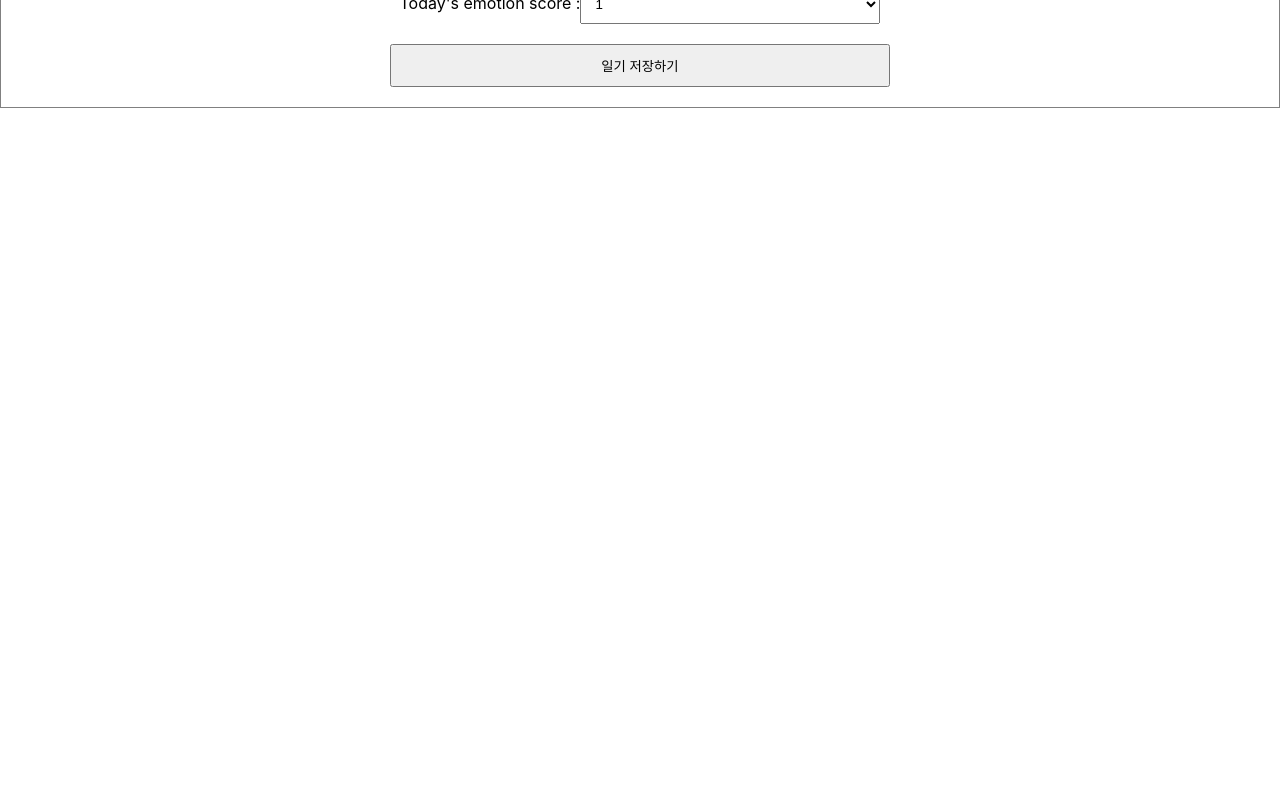
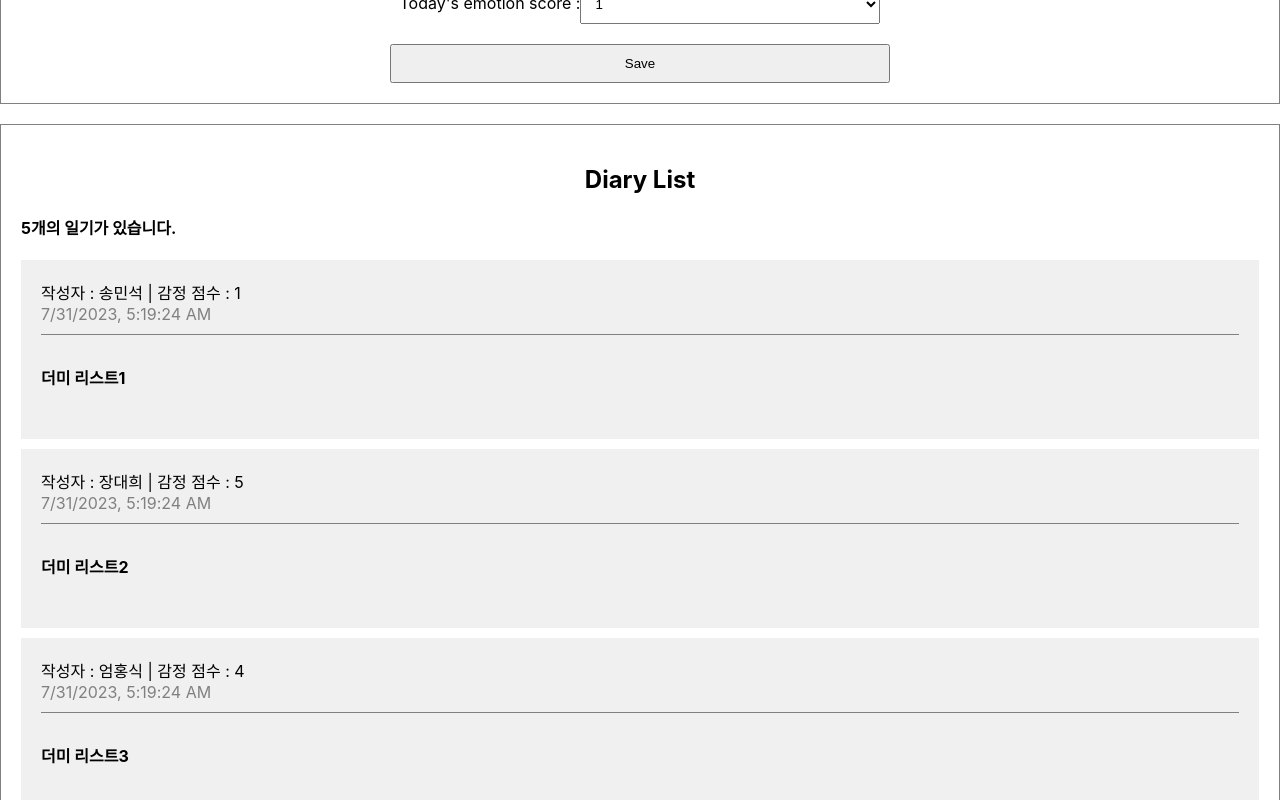
Before and after one commit to ssongms/EmotionDiary, a React (Create React App) app: page / in a window 1280 px wide. Shown: the part 360-1160 px from the top of the page. Before the commit the page ends 800 px from the top, so only its background shows below. Built offline with nearby package versions, Linux system fonts and the light colour scheme.

Commit message:
Feat : 더미리스트로 일기 렌더링 및 컴포넌트 분리

```diff
--- a/src/App.css
+++ b/src/App.css
@@ -26,3 +26,37 @@
   padding: 10px;
   cursor: pointer;
 }
+
+/* DiaryList */
+.DiaryList {
+  border: 1px solid gray;
+  padding: 20px;
+  margin-top: 20px;
+}
+
+.DiaryList h2 {
+  text-align: center;
+}
+
+/* DiaryItem */
+.DiaryItem {
+  background-color: rgb(240, 240, 240);
+  margin-bottom: 10px;
+  padding: 20px;
+}
+
+.DiaryItem .info {
+  border-bottom: 1px solid gray;
+  padding-bottom: 10px;
+  margin-bottom: 10px;
+}
+
+.DiaryItem .date {
+  color: gray;
+}
+
+.DiaryItem .content {
+  font-weight: bold;
+  margin-bottom: 30px;
+  margin-top: 30px;
+}
--- a/src/App.js
+++ b/src/App.js
@@ -1,10 +1,50 @@
 import "./App.css";
 import DiaryEditor from "./DiaryEditor";
+import DiaryList from "./DiaryList";
+
+const dummyList = [
+  {
+    id: 1,
+    author: "송민석",
+    content: "더미 리스트1",
+    emotion: 1,
+    created_date: new Date().getTime(),
+  },
+  {
+    id: 2,
+    author: "장대희",
+    content: "더미 리스트2",
+    emotion: 5,
+    created_date: new Date().getTime(),
+  },
+  {
+    id: 3,
+    author: "엄홍식",
+    content: "더미 리스트3",
+    emotion: 4,
+    created_date: new Date().getTime(),
+  },
+  {
+    id: 4,
+    author: "윤영석",
+    content: "더미 리스트4",
+    emotion: 1,
+    created_date: new Date().getTime(),
+  },
+  {
+    id: 5,
+    author: "이윤기",
+    content: "더미 리스트5",
+    emotion: 3,
+    created_date: new Date().getTime(),
+  },
+];
 
 function App() {
   return (
     <div className="App">
       <DiaryEditor />
+      <DiaryList diaryList={dummyList} />
     </div>
   );
 }
--- a/src/DiaryEditor.js
+++ b/src/DiaryEditor.js
@@ -69,7 +69,7 @@
       </div>
 
       <div>
-        <button onClick={handleSubmit}>일기 저장하기</button>
+        <button onClick={handleSubmit}>Save</button>
       </div>
     </div>
   );
--- /dev/null
+++ b/src/DiaryItem.js
@@ -0,0 +1,17 @@
+const DiaryItem = ({ id, author, content, emotion, created_date }) => {
+  return (
+    <div className="DiaryItem">
+      <div className="info">
+        <span>
+          작성자 : {author} | 감정 점수 : {emotion}
+        </span>
+        <br />
+        <span className="date">{new Date(created_date).toLocaleString()}</span>
+      </div>
+
+      <div className="content">{content}</div>
+    </div>
+  );
+};
+
+export default DiaryItem;
--- /dev/null
+++ b/src/DiaryList.js
@@ -0,0 +1,25 @@
+import DiaryItem from "./DiaryItem";
+
+const DiaryList = ({ diaryList }) => {
+  return (
+    <div className="DiaryList">
+      <h2>Diary List</h2>
+      <h4>{diaryList.length}개의 일기가 있습니다.</h4>
+      <div>
+        {diaryList.map((it) => (
+          <DiaryItem
+            key={it.id}
+            {...it}
+          />
+        ))}
+      </div>
+    </div>
+  );
+};
+
+//prop으로 undefined를 내려줄 때 예외처리를 하기 위해 default prop을 설정
+DiaryList.defaultProps = {
+  diaryList: [],
+};
+
+export default DiaryList;
```
